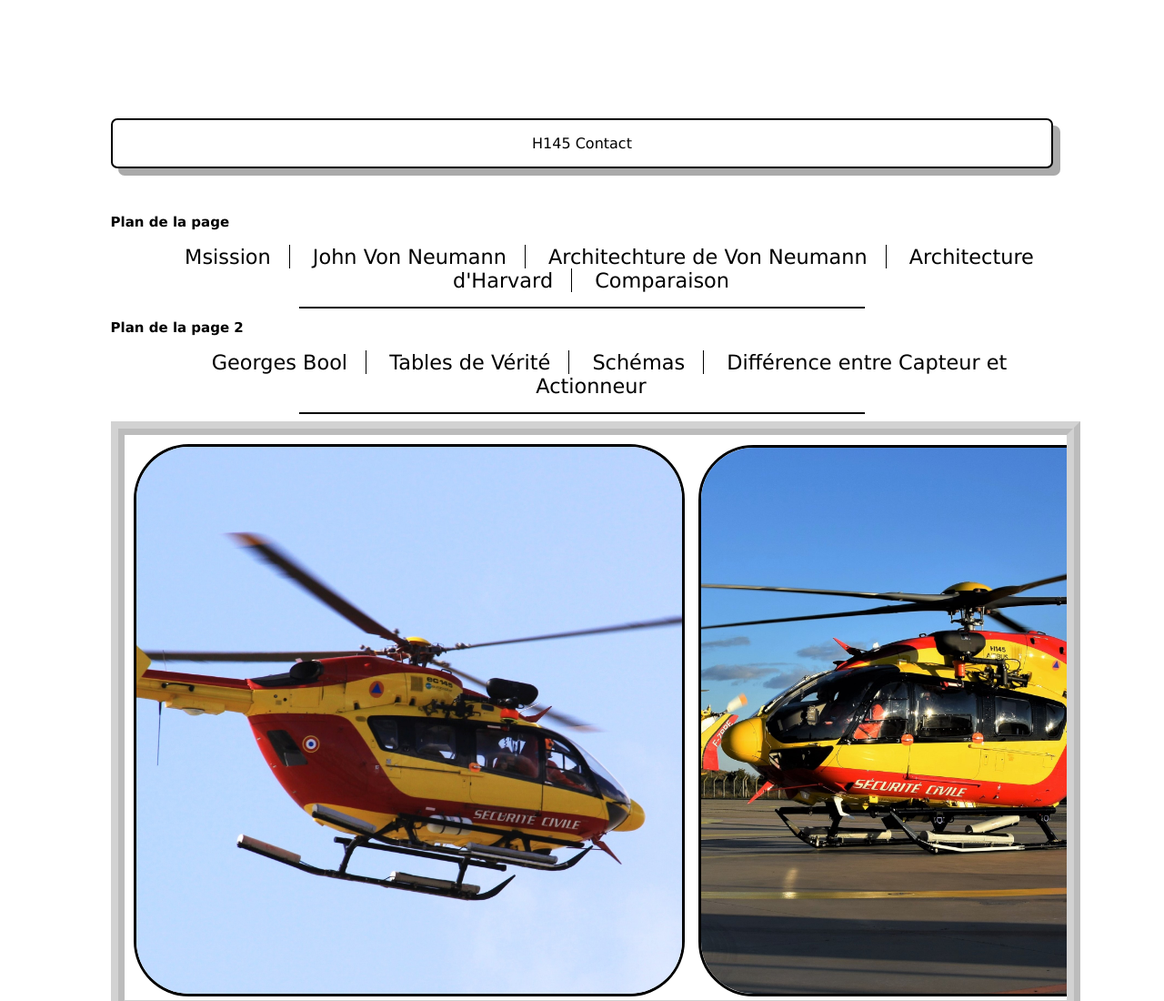
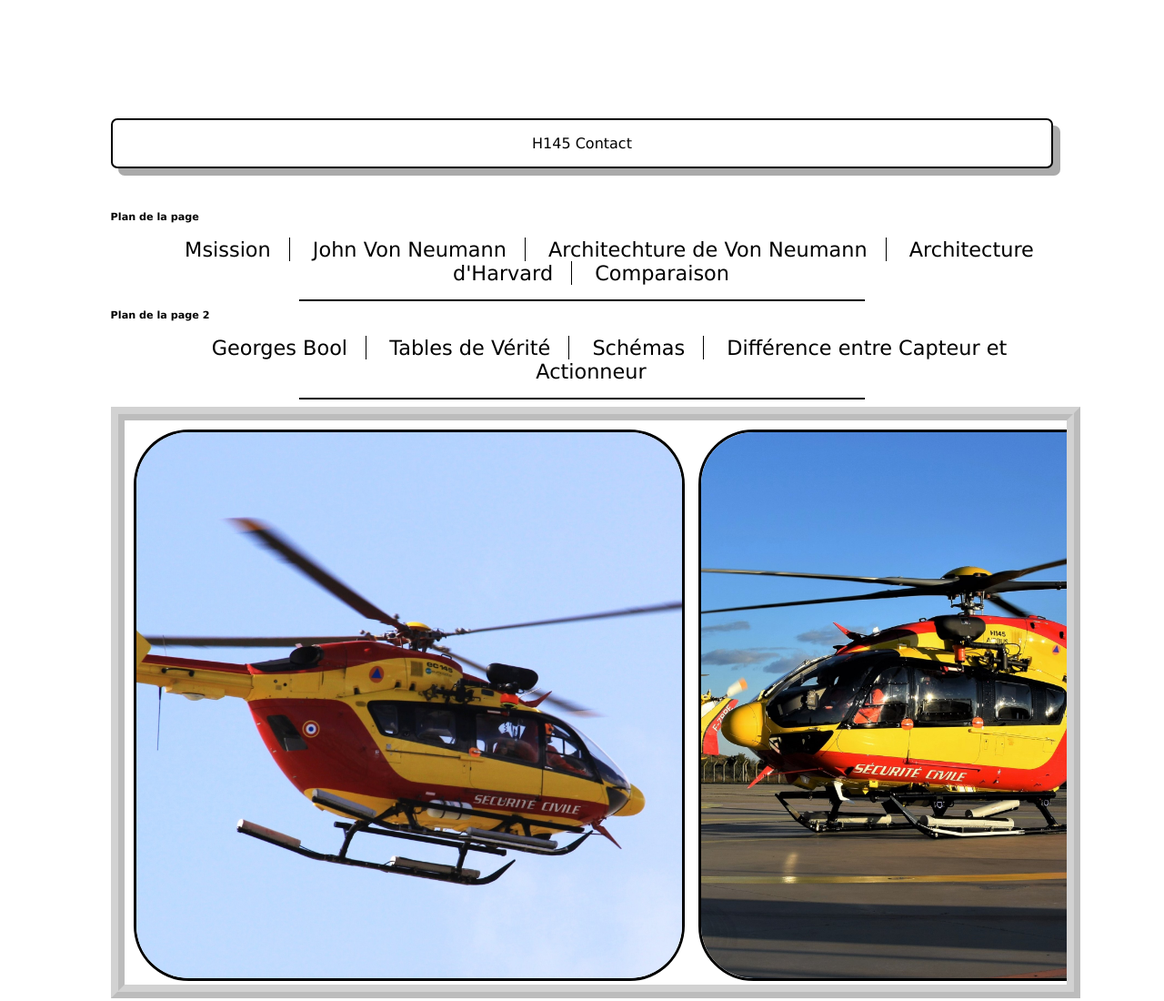
Before and after one commit to kh0d/helicoptere.github.io, a plain HTML site: page Projet-site/index.html in a window 1280 px wide. Shown: the top 1100 px of the page at 91% size. Drawn offline with Linux system fonts and the light colour scheme.

Commit message:
Update style.css

```diff
--- a/Projet-site/style.css
+++ b/Projet-site/style.css
@@ -76,7 +76,9 @@
   position: relative;
   padding-left: 20px;
 }
-
+#Plan h2 {
+  font-size: 70%;
+}
 .slider .slides slide img {
   width: 10%;
   border-radius: 10%;
```
